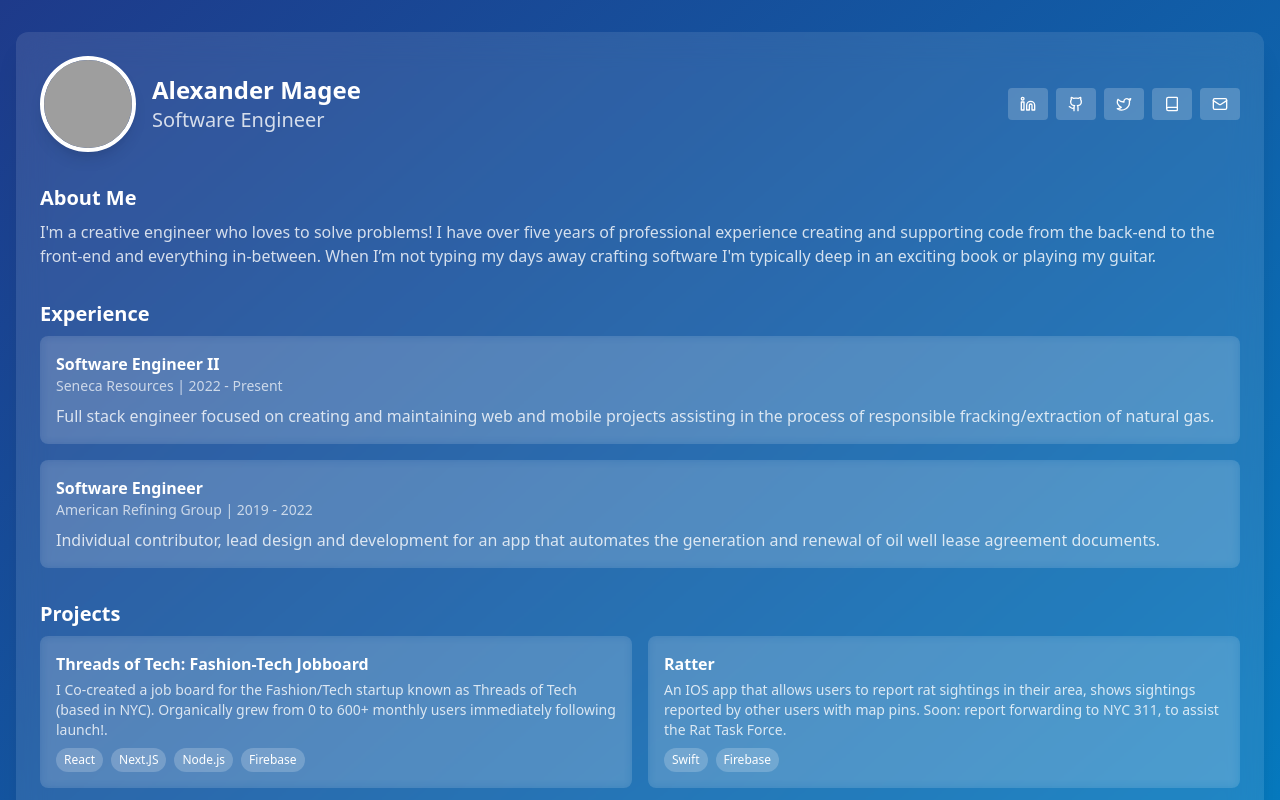
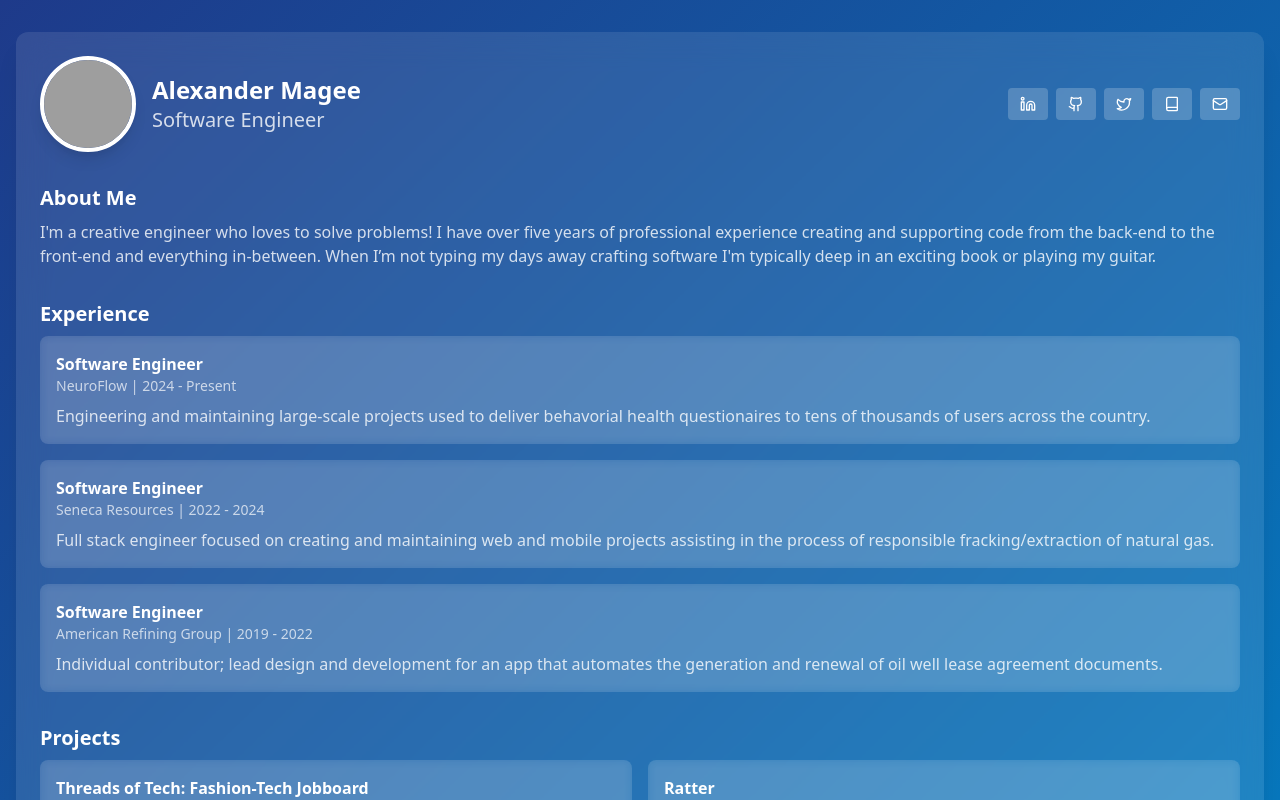
Before and after one commit to xmagee/portfolio, a React (Create React App) app: page / in a window 1280 px wide. Shown: the top 800 px of the page. Built offline with nearby package versions, Linux system fonts and the light colour scheme; grey boxes are pictures that could not be loaded.

Commit message:
position update

```diff
--- a/src/App.js
+++ b/src/App.js
@@ -79,16 +79,22 @@ export default function GlassPortfolio() {
               <div className="space-y-4">
                 {[
                   {
-                    title: "Software Engineer II",
+                    title: "Software Engineer",
+                    company: "NeuroFlow",
+                    period: "2024 - Present",
+                    description: "Engineering and maintaining large-scale projects used to deliver behavorial health questionaires to tens of thousands of users across the country.",
+                  },
+                  {
+                    title: "Software Engineer",
                     company: "Seneca Resources",
-                    period: "2022 - Present",
+                    period: "2022 - 2024",
                     description: "Full stack engineer focused on creating and maintaining web and mobile projects assisting in the process of responsible fracking/extraction of natural gas.",
                   },
                   {
                     title: "Software Engineer",
                     company: "American Refining Group",
                     period: "2019 - 2022",
-                    description: "Individual contributor, lead design and development for an app that automates the generation and renewal of oil well lease agreement documents.",
+                    description: "Individual contributor; lead design and development for an app that automates the generation and renewal of oil well lease agreement documents.",
                   },
                 ].map((job, index) => (
                   <Card key={index} className="bg-white/10 backdrop-blur-sm">
```
